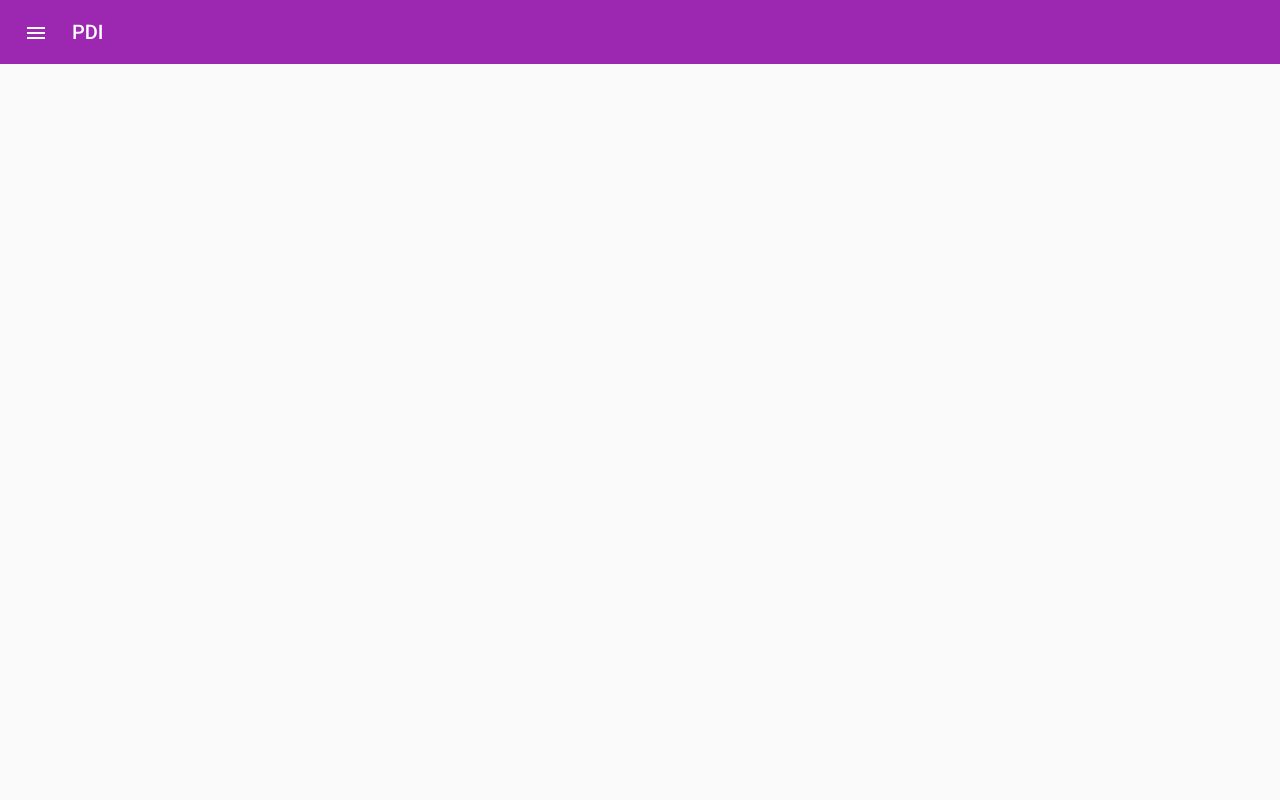
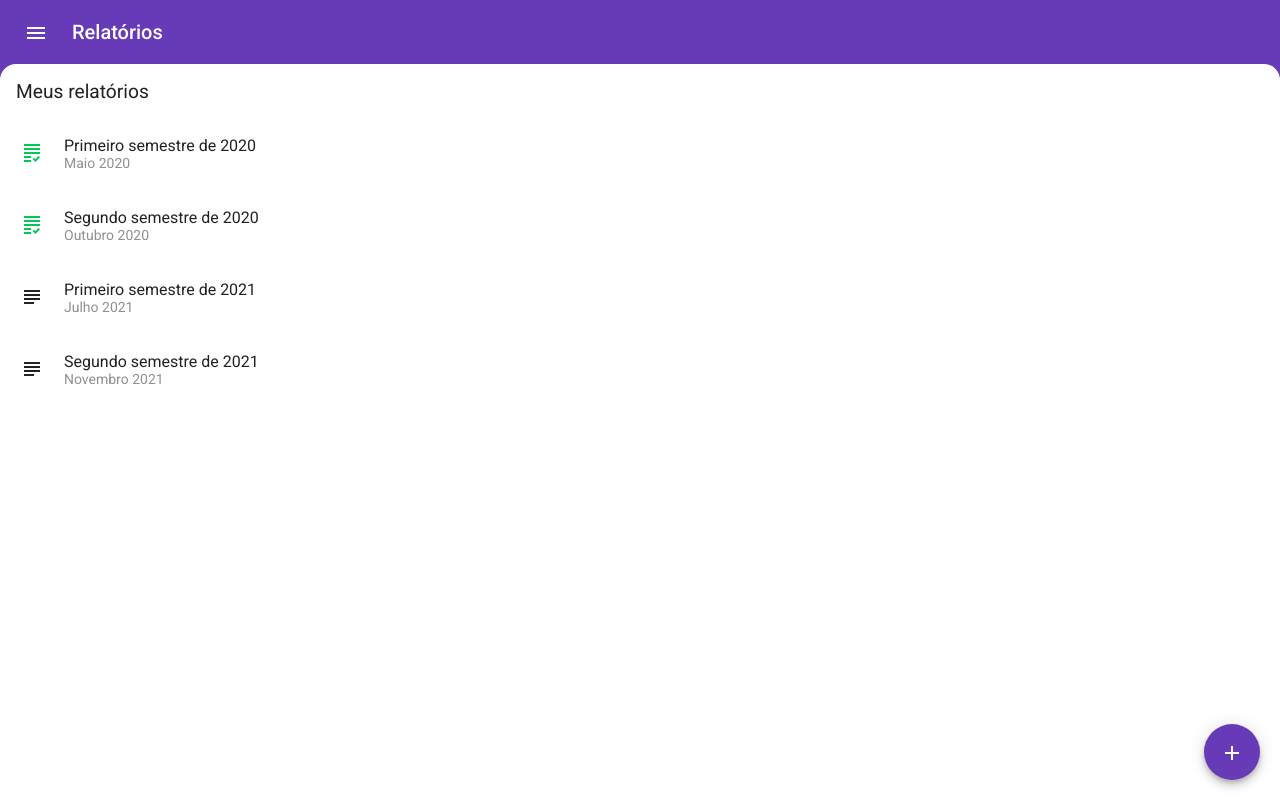
Before and after one commit to chinaglia-rafa/trabalho-ES1, an Angular app in the folder trabalhoES1/: page /relatorios/list in a window 1280 px wide. Before the commit this address led to /. Built offline with nearby package versions, Linux system fonts and the light colour scheme.

Commit message:
listagem provisória de relatórios

```diff
--- a/trabalhoES1/src/app/app-routing.module.ts
+++ b/trabalhoES1/src/app/app-routing.module.ts
@@ -1,12 +1,16 @@
 import { NgModule } from '@angular/core';
 import { RouterModule, Routes } from '@angular/router';
+import { AboutComponent } from './pages/about/about.component';
 import { HomeComponent } from './pages/home/home.component';
 import { LoginComponent } from './pages/login/login.component';
+import { ListComponent } from './pages/relatorios/list/list.component';
 
 const routes: Routes = [
   { path: '', pathMatch: 'full', redirectTo: 'login' },
   { path: 'login', component: LoginComponent },
   { path: 'home', component: HomeComponent },
+  { path: 'about', component: AboutComponent },
+  { path: 'relatorios/list', component: ListComponent },
 ];
 
 @NgModule({
--- a/trabalhoES1/src/app/app.component.html
+++ b/trabalhoES1/src/app/app.component.html
@@ -14,7 +14,7 @@
        <button mat-icon-button (click)="drawer.toggle()" color="accent" class="menu-icon" aria-label="Abrir menu">
         <mat-icon>menu</mat-icon>
       </button>
-      <span>PDI</span>
+      <span>Relatórios</span>
     </mat-toolbar>
     <router-outlet></router-outlet>
   </div>
--- a/trabalhoES1/src/app/app.component.scss
+++ b/trabalhoES1/src/app/app.component.scss
@@ -1,4 +1,8 @@
 .nav-container {
+  height: 100%;
+}
+
+.content {
   height: 100%;
 }
 
--- a/trabalhoES1/src/app/app.component.ts
+++ b/trabalhoES1/src/app/app.component.ts
@@ -11,6 +11,7 @@ export class AppComponent {
   public menu = [
     { name: 'Login', icon: 'login', link: '/login' },
     { name: 'Home', icon: 'home', link: '/home' },
+    { name: 'Relatórios', icon: 'grading', link: '/relatorios/list' },
     { name: 'Sobre', icon: 'info', link: '/about' },
   ];
 }
--- a/trabalhoES1/src/app/app.module.ts
+++ b/trabalhoES1/src/app/app.module.ts
@@ -14,6 +14,7 @@ import { MatButtonModule } from '@angular/material/button';
 import { MatMenuModule } from '@angular/material/menu';
 import { MatListModule } from '@angular/material/list';
 import { AboutComponent } from './pages/about/about.component';
+import { ListComponent } from './pages/relatorios/list/list.component';
 
 @NgModule({
   declarations: [
@@ -21,6 +22,7 @@ import { AboutComponent } from './pages/about/about.component';
     LoginComponent,
     HomeComponent,
     AboutComponent,
+    ListComponent,
   ],
   imports: [
     BrowserModule,
--- a/trabalhoES1/src/app/pages/home/home.component.html
+++ b/trabalhoES1/src/app/pages/home/home.component.html
@@ -1 +1,3 @@
-<p>home works!</p>
+<div class="content">
+  <button mat-raised-button (click)="login()" color="accent">Login</button>
+</div>
--- a/trabalhoES1/src/app/pages/home/home.component.scss
+++ b/trabalhoES1/src/app/pages/home/home.component.scss
@@ -0,0 +1,3 @@
+.content {
+  padding: 16px;
+}
--- a/trabalhoES1/src/app/pages/home/home.component.ts
+++ b/trabalhoES1/src/app/pages/home/home.component.ts
@@ -1,4 +1,5 @@
 import { Component, OnInit } from '@angular/core';
+import { AuthService } from 'src/app/services/auth/auth.service';
 
 @Component({
   selector: 'app-home',
@@ -7,9 +8,13 @@ import { Component, OnInit } from '@angular/core';
 })
 export class HomeComponent implements OnInit {
 
-  constructor() { }
+  constructor(private auth: AuthService) { }
 
   ngOnInit(): void {
   }
 
+  login(): void {
+    console.log('login begins');
+  }
+
 }
--- /dev/null
+++ b/trabalhoES1/src/app/pages/relatorios/list/list.component.html
@@ -0,0 +1,28 @@
+<div class="content">
+  <div class="list-container">
+    <mat-label class="subheader">Meus relatórios</mat-label>
+    <mat-list>
+      <mat-list-item>
+        <mat-icon mat-list-icon class="done">grading</mat-icon>
+        <div mat-line>Primeiro semestre de 2020</div>
+        <div mat-line class="sub-line"> Maio 2020</div>
+      </mat-list-item>
+      <mat-list-item>
+        <mat-icon mat-list-icon class="done">grading</mat-icon>
+        <div mat-line>Segundo semestre de 2020</div>
+        <div mat-line class="sub-line"> Outubro 2020</div>
+      </mat-list-item>
+      <mat-list-item>
+        <mat-icon mat-list-icon>subject</mat-icon>
+        <div mat-line>Primeiro semestre de 2021</div>
+        <div mat-line class="sub-line"> Julho 2021</div>
+      </mat-list-item>
+      <mat-list-item>
+        <mat-icon mat-list-icon>subject</mat-icon>
+        <div mat-line>Segundo semestre de 2021</div>
+        <div mat-line class="sub-line"> Novembro 2021</div>
+      </mat-list-item>
+    </mat-list>
+    <button mat-fab class="fab-button" [routerLink]="'new-report'" aria-label="Adicionar novo relatório" color="primary"><mat-icon>add</mat-icon></button>
+  </div>
+</div>
--- /dev/null
+++ b/trabalhoES1/src/app/pages/relatorios/list/list.component.scss
@@ -0,0 +1,45 @@
+.content {
+  background: var(--color-primary);
+  height: calc(100vh - 64px);
+  display: flex;
+  flex-direction: column;
+}
+
+@media only screen and (max-width: 600px) {
+  .content {
+    height: calc(100vh - 56px);
+  }
+}
+
+.list-container {
+  background: white;
+  height: 100%;
+  border-top-left-radius: 16px;
+  border-top-right-radius: 16px;
+  overflow: hidden;
+}
+
+.list-container mat-list {
+  height: 100%;
+  overflow: auto;
+}
+
+.list-container .subheader {
+  font-size: 1.2em;
+  padding: 16px 16px 6px 16px;
+  display: block;
+}
+
+.done {
+  color: #00c853;
+}
+
+.sub-line {
+  opacity: 0.5;
+}
+
+.fab-button {
+  position: fixed;
+  bottom: 20px;
+  right: 20px;
+}
--- /dev/null
+++ b/trabalhoES1/src/app/pages/relatorios/list/list.component.ts
@@ -0,0 +1,15 @@
+import { Component, OnInit } from '@angular/core';
+
+@Component({
+  selector: 'app-list',
+  templateUrl: './list.component.html',
+  styleUrls: ['./list.component.scss']
+})
+export class ListComponent implements OnInit {
+
+  constructor() { }
+
+  ngOnInit(): void {
+  }
+
+}
--- a/trabalhoES1/src/styles.scss
+++ b/trabalhoES1/src/styles.scss
@@ -12,7 +12,7 @@
 // Define the palettes for your theme using the Material Design palettes available in palette.scss
 // (imported above). For each palette, you can optionally specify a default, lighter, and darker
 // hue. Available color palettes: https://material.io/design/color/
-$trabalhoES1-primary: mat.define-palette(mat.$purple-palette);
+$trabalhoES1-primary: mat.define-palette(mat.$deep-purple-palette);
 $trabalhoES1-accent: mat.define-palette(mat.$cyan-palette, A200, A100, A400);
 
 // The warn palette is optional (defaults to red).
@@ -37,3 +37,8 @@ $trabalhoES1-theme: mat.define-light-theme((
 
 html, body { height: 100%; }
 body { margin: 0; font-family: Roboto, "Helvetica Neue", sans-serif; }
+
+body {
+  --color-primary: #673ab7;
+  --color-accent: #18ffff;
+}
```
Also changed, not shown: 1 other file (tests, documents, lock files or other folders).
